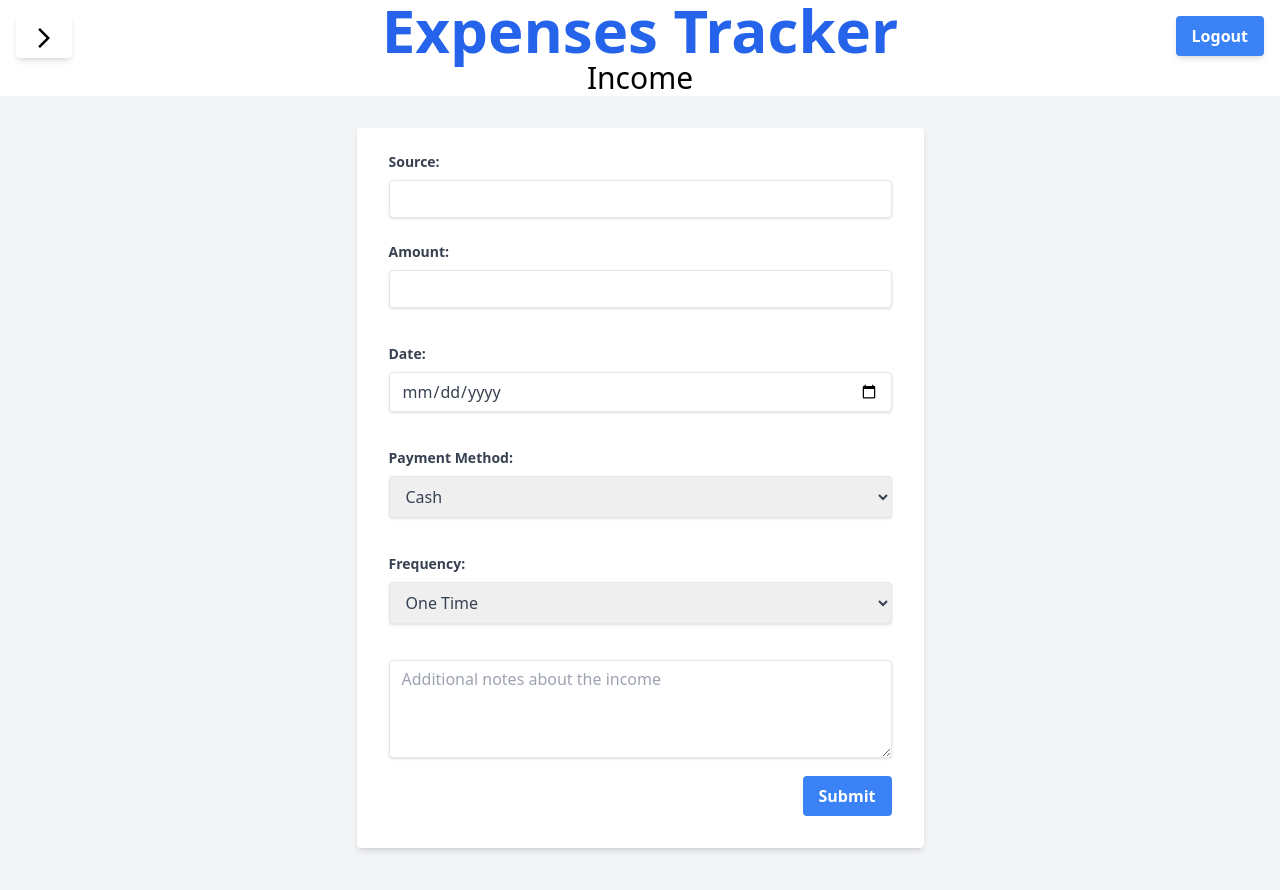
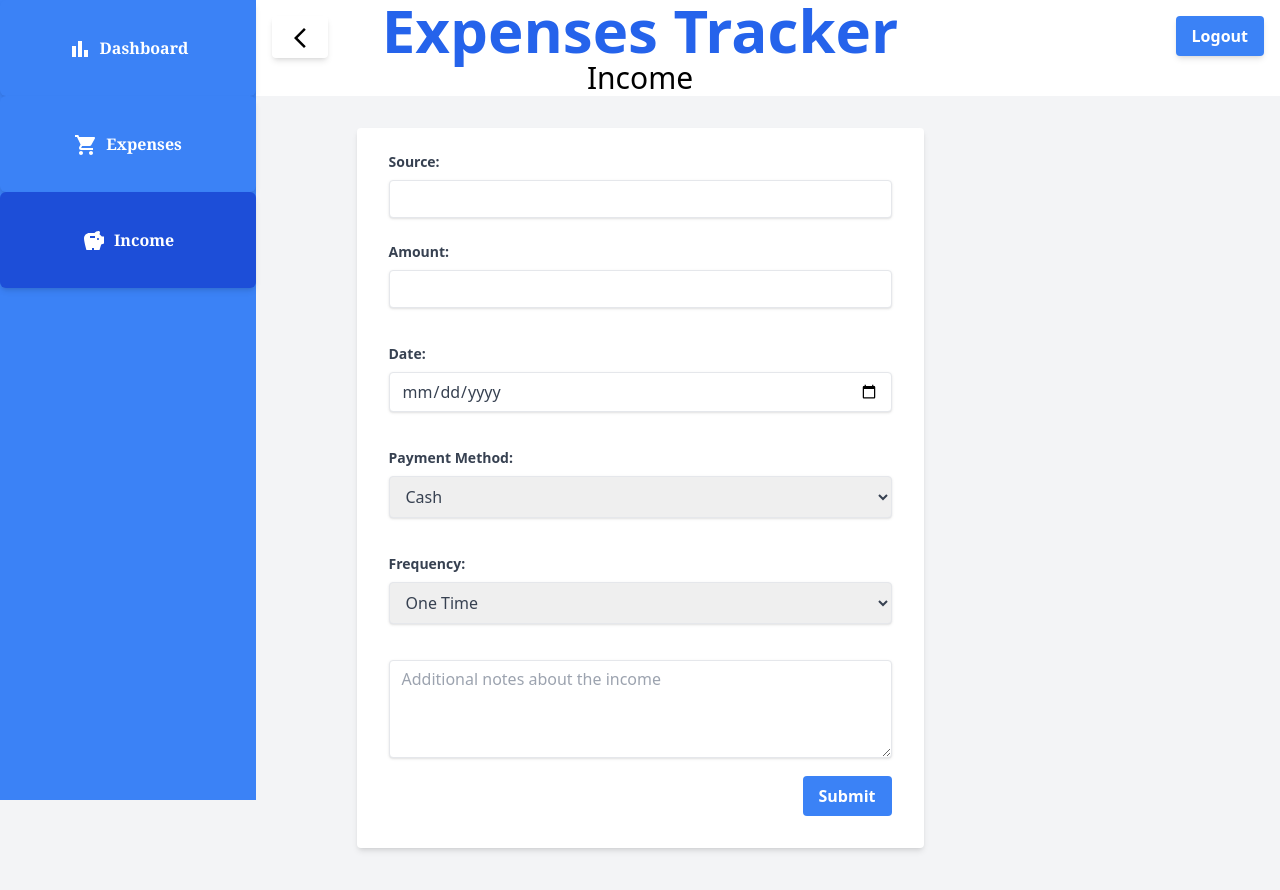
Before and after one commit to Ernesto-B/FullStack-Test, a React (Create React App) app in the folder expenses-tracker/: page /income in a window 1280 px wide. Shown: the top 890 px of the page. Built offline with nearby package versions, Linux system fonts and the light colour scheme.

Commit message:
fixed issue with logout

```diff
--- a/expenses-tracker/src/App.js
+++ b/expenses-tracker/src/App.js
@@ -70,7 +70,7 @@ function App() {
           path="/expenses"
           element={<Expenses onLogout={handleLogout} />}
         />
-        <Route path="/income" element={<Income />} />
+        <Route path="/income" element={<Income onLogout={handleLogout} />} />
       </Routes>
     </div>
   );
--- a/expenses-tracker/src/components/Expenses.js
+++ b/expenses-tracker/src/components/Expenses.js
@@ -1,14 +1,21 @@
 import React, { useState } from "react";
+import { useNavigate } from "react-router-dom";
 import Layout from "./Layout";
 
 function Expenses({ onLogout }) {
+  const navigate = useNavigate();
   const [transactionName, setTransactionName] = useState("");
   const [cost, setCost] = useState(0);
   const [details, setDetails] = useState("");
 
+  const handleUserLogout = (event) => {
+    onLogout();
+    navigate("/");
+  };
+
   return (
     <>
-      <Layout onLogout={onLogout} />
+      <Layout onLogout={handleUserLogout} />
       <h1 id="expensesTitle" className="text-3xl text-center">
         Expenses
       </h1>
--- a/expenses-tracker/src/components/Income.js
+++ b/expenses-tracker/src/components/Income.js
@@ -1,10 +1,18 @@
 import React from "react";
 import Layout from "./Layout";
+import { useNavigate } from "react-router-dom";
 
 function Income({ onLogout }) {
+  const navigate = useNavigate();
+
+  const handleUserLogout = (event) => {
+    onLogout();
+    navigate("/");
+  };
+
   return (
     <>
-      <Layout onLogout={onLogout} />
+      <Layout onLogout={handleUserLogout} />
       <div id="incomeHeader">
         <h1 id="incomeTitle" className="text-3xl text-center">
           Income
--- a/expenses-tracker/src/components/Layout.js
+++ b/expenses-tracker/src/components/Layout.js
@@ -4,7 +4,7 @@ import ArrowForwardIosIcon from "@mui/icons-material/ArrowForwardIos";
 import ArrowBackIosNewIcon from "@mui/icons-material/ArrowBackIosNew";
 import Sidebar from "./Sidebar";
 function Layout({ onLogout }) {
-  const [isSidebarOpen, setIsSidebarOpen] = useState(false);
+  const [isSidebarOpen, setIsSidebarOpen] = useState(true);
   // ... existing code
 
   const toggleSidebar = () => {
```
